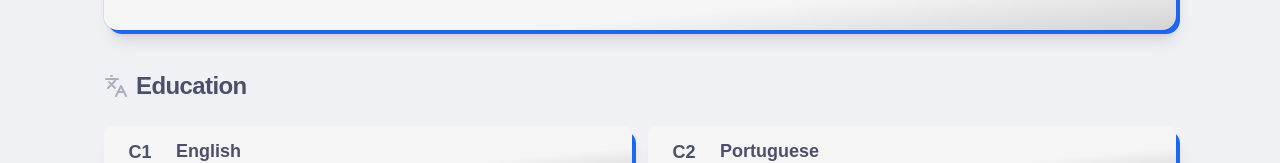
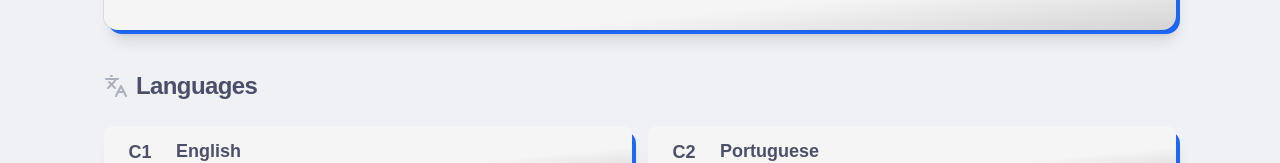
Before and after one commit to GardenMovie/portfolio, a React (Vite) app: page / in a window 1280 px wide. Shown: the part 2841-3004 px from the top of the page. Built offline with nearby package versions, Linux system fonts and the light colour scheme.

Commit message:
Fix: typo on languages section

```diff
--- a/src/sections/Language.tsx
+++ b/src/sections/Language.tsx
@@ -12,7 +12,7 @@ export function Language() {
     <section id="language" className="space-y-6 scroll-mt-20">
       <h2 className="text-2xl font-semibold tracking-tight flex items-center gap-2">
         <Languages className="w-6 h-6 text-muted" />
-        <span>Education</span>
+        <span>Languages</span>
       </h2>
       <div className="flex gap-4">
         {languages.map((lang) => (
```
